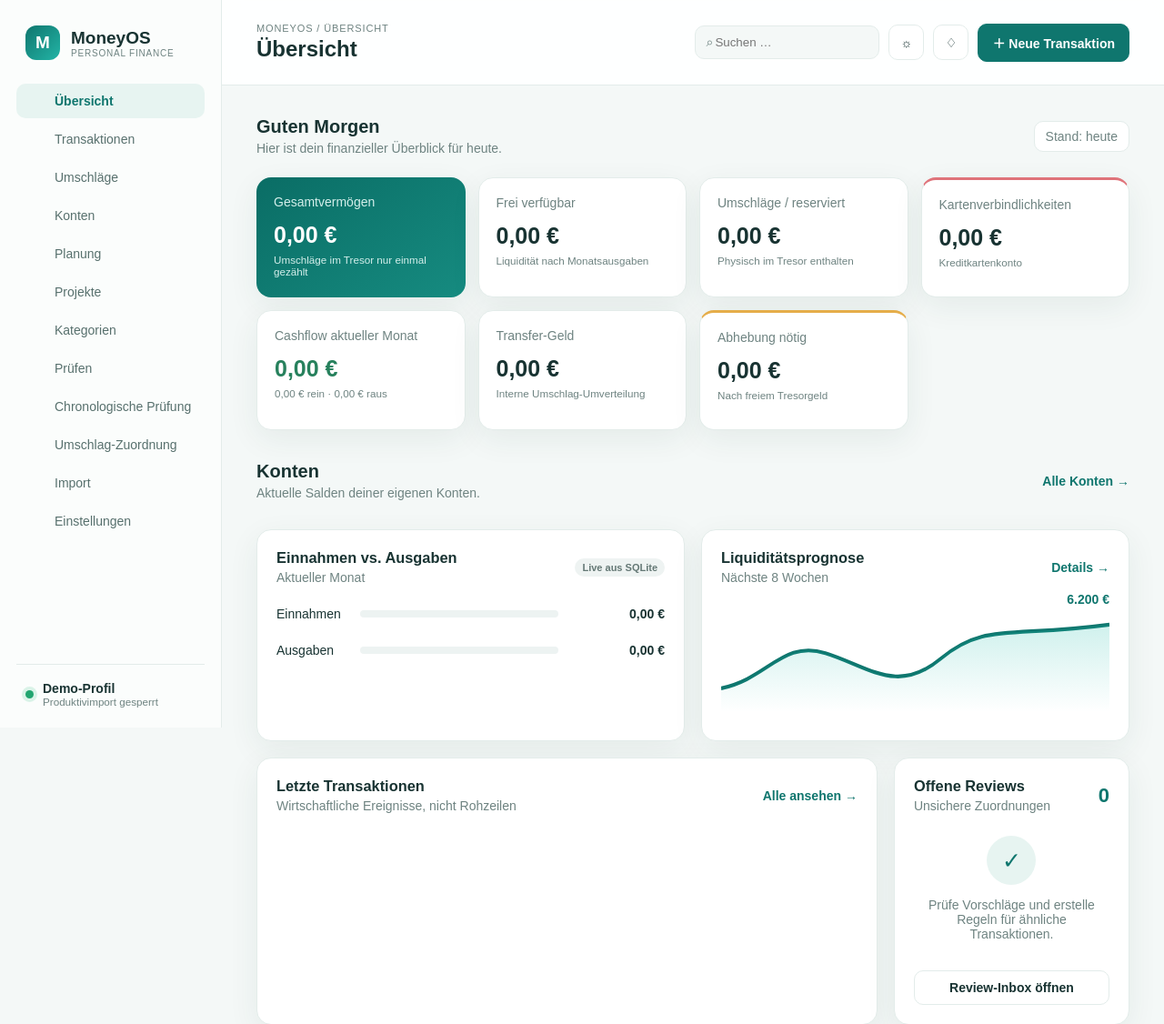
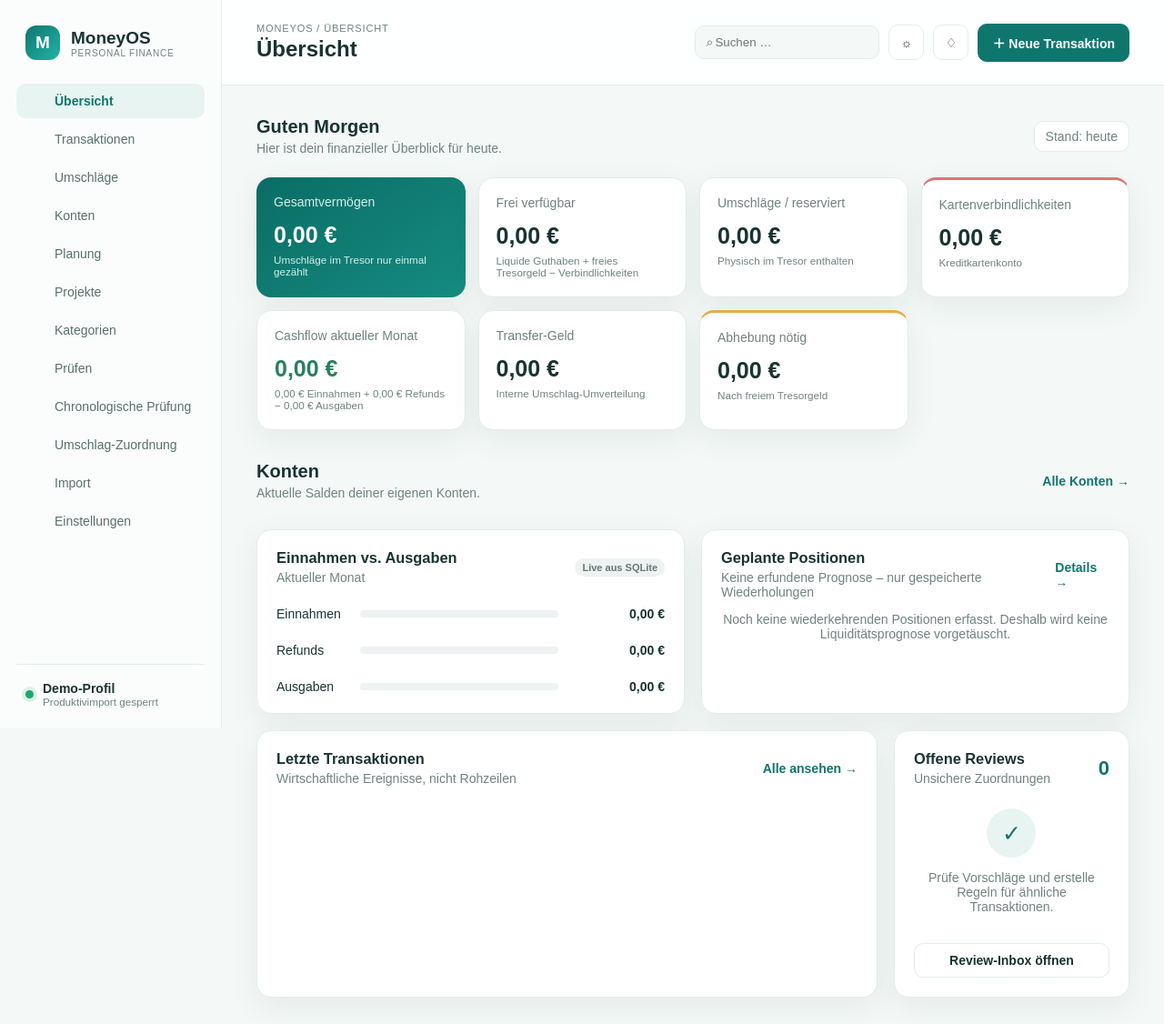
Before and after one commit to danielwauer-maker/moneyos, a FastAPI app: page / in a window 1280 px wide. Shown: the top 1126 px of the page at 91% size. Run offline with FastAPI, Linux system fonts and the light colour scheme; parts of the project's set-up code (start-up, migrations or seed data) failed here and were passed over.

Commit message:
fix(dashboard): remove fake forecast and expose refunds

```diff
--- a/app/web/templates/dashboard.html
+++ b/app/web/templates/dashboard.html
@@ -3,10 +3,10 @@
 <div class="intro"><div><h2>Guten Morgen</h2><p>Hier ist dein finanzieller Überblick für heute.</p></div><span class="date-pill">Stand: heute</span></div>
 <div class="kpi-grid">
   <article class="kpi featured"><span>Gesamtvermögen{% if wealth_has_unknown %} teilweise{% endif %}</span><strong>{{ wealth|euro }}</strong><small>{% if wealth_has_unknown %}{{ unreconciled_active_count }} Konten noch nicht abgestimmt{% else %}Umschläge im Tresor nur einmal gezählt{% endif %}</small></article>
-  <article class="kpi"><span>Frei verfügbar</span><strong>{{ free_available|euro if free_available is not none else 'Nicht abgestimmt' }}</strong><small>Liquidität nach Monatsausgaben</small></article>
+  <article class="kpi"><span>Frei verfügbar</span><strong>{{ free_available|euro if free_available is not none else 'Nicht abgestimmt' }}</strong><small>Liquide Guthaben + freies Tresorgeld − Verbindlichkeiten</small></article>
   <article class="kpi"><span>Umschläge / reserviert</span><strong>{{ reserved|euro }}</strong><small>Physisch im Tresor enthalten</small></article>
   <article class="kpi negative"><span>Kartenverbindlichkeiten</span><strong>{{ card_liabilities|euro if card_liabilities is not none else 'Nicht abgestimmt' }}</strong><small>Kreditkartenkonto</small></article>
-  <article class="kpi"><span>Cashflow aktueller Monat</span><strong class="{% if cashflow < 0 %}red{% else %}green{% endif %}">{{ cashflow|euro }}</strong><small>{{ income|euro }} rein · {{ expenses|euro }} raus</small></article>
+  <article class="kpi"><span>Cashflow aktueller Monat</span><strong class="{% if cashflow < 0 %}red{% else %}green{% endif %}">{{ cashflow|euro }}</strong><small>{{ income|euro }} Einnahmen + {{ refunds|euro }} Refunds − {{ expenses|euro }} Ausgaben</small></article>
   <article class="kpi"><span>Transfer-Geld</span><strong>{{ reconciliation.transfer_money|euro }}</strong><small>Interne Umschlag-Umverteilung</small></article>
   <article class="kpi warning"><span>Abhebung nötig</span><strong>{{ reconciliation.bank_withdrawal_needed|euro }}</strong><small>Nach freiem Tresorgeld</small></article>
 </div>
@@ -24,13 +24,22 @@
 <div class="two-col">
   <article class="panel">
     <div class="panel-head"><div><h3>Einnahmen vs. Ausgaben</h3><p>Aktueller Monat</p></div><span class="badge neutral">Live aus SQLite</span></div>
-    {% set total = income + expenses %}
+    {% set total = income + refunds + expenses %}
     <div class="bar-row"><span>Einnahmen</span><div class="bar"><i class="income" style="width: {{ (income / total * 100) if total else 0 }}%"></i></div><strong>{{ income|euro }}</strong></div>
+    <div class="bar-row"><span>Refunds</span><div class="bar"><i class="income" style="width: {{ (refunds / total * 100) if total else 0 }}%"></i></div><strong>{{ refunds|euro }}</strong></div>
     <div class="bar-row"><span>Ausgaben</span><div class="bar"><i class="expense" style="width: {{ (expenses / total * 100) if total else 0 }}%"></i></div><strong>{{ expenses|euro }}</strong></div>
   </article>
   <article class="panel forecast">
-    <div class="panel-head"><div><h3>Liquiditätsprognose</h3><p>Nächste 8 Wochen</p></div><a href="/planning">Details →</a></div>
-    <div class="chart-placeholder"><span>6.200 €</span><svg viewBox="0 0 540 110" preserveAspectRatio="none"><path d="M0 85 C65 75,85 34,145 48 S245 92,305 54 S400 32,540 18" fill="none" stroke="#0f766e" stroke-width="4"/><path d="M0 85 C65 75,85 34,145 48 S245 92,305 54 S400 32,540 18 L540 110 L0 110Z" fill="url(#g)"/><defs><linearGradient id="g" x1="0" y1="0" x2="0" y2="1"><stop offset="0" stop-color="#14b8a6" stop-opacity=".2"/><stop offset="1" stop-color="#14b8a6" stop-opacity="0"/></linearGradient></defs></svg></div>
+    <div class="panel-head"><div><h3>Geplante Positionen</h3><p>Keine erfundene Prognose – nur gespeicherte Wiederholungen</p></div><a href="/planning">Details →</a></div>
+    {% if recurring %}
+      <div class="transaction-list">
+      {% for item in recurring %}
+        <div class="transaction"><div><strong>{{ item.name }}</strong><small>Fällig {{ item.next_due_at.strftime('%d.%m.%Y') }} · {{ item.frequency }}</small></div><b class="{% if item.direction == 'expense' %}red{% else %}green{% endif %}">{{ '-' if item.direction == 'expense' else '+' }}{{ item.amount|euro }}</b></div>
+      {% endfor %}
+      </div>
+    {% else %}
+      <p class="centered">Noch keine wiederkehrenden Positionen erfasst. Deshalb wird keine Liquiditätsprognose vorgetäuscht.</p>
+    {% endif %}
   </article>
 </div>
 
```
